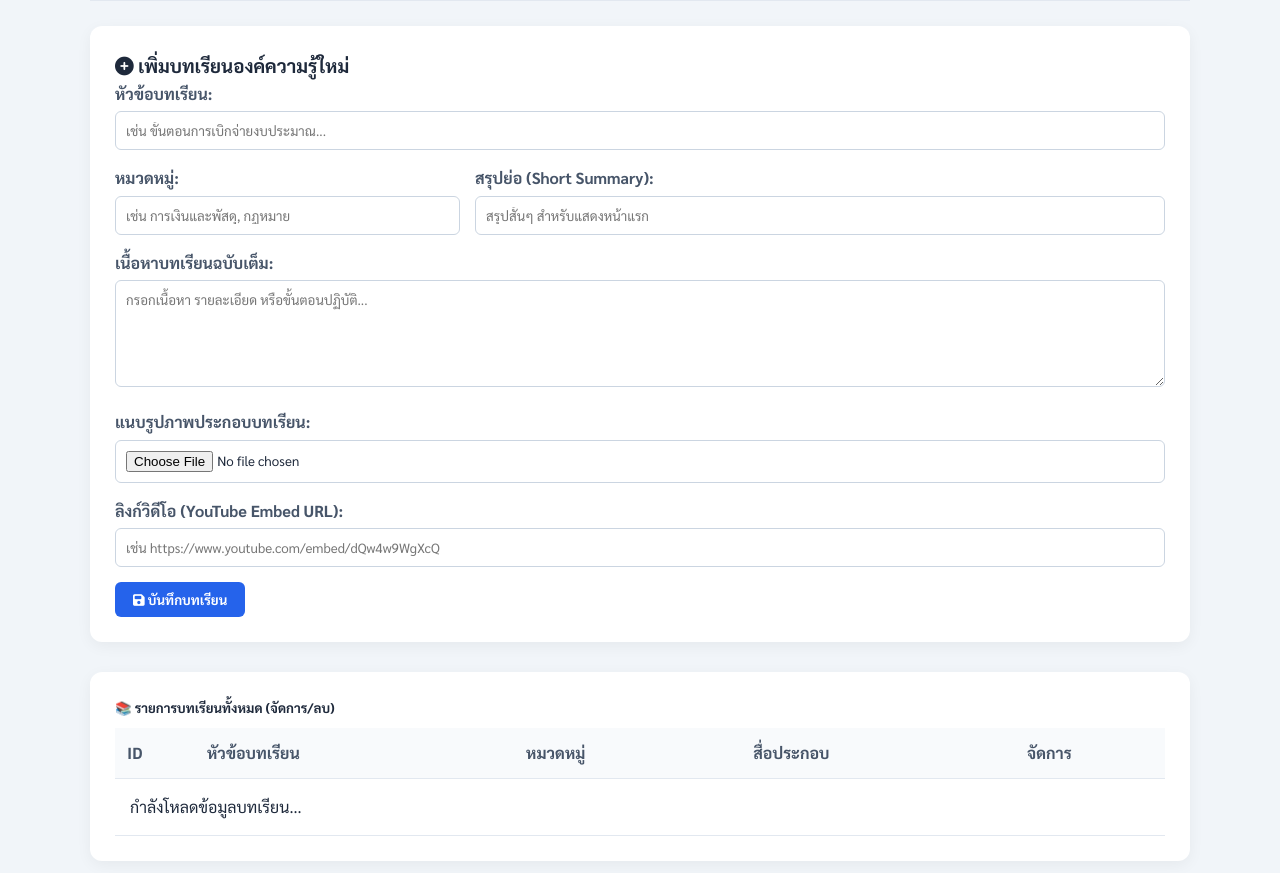
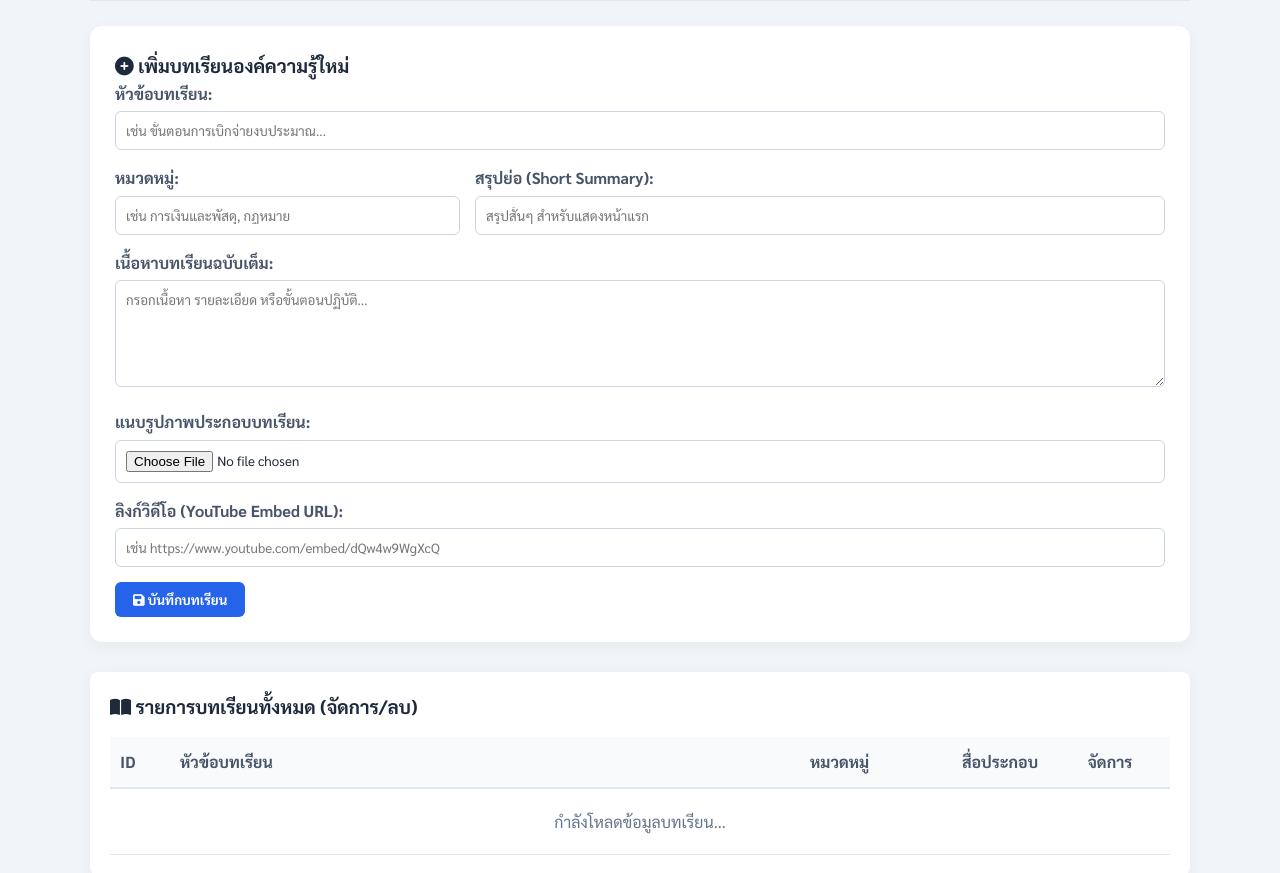
Before and after one commit to tanawatch2521-crypto/obto-system, a website: page public/admin.html in a window 1280 px wide. Shown: the part 80-953 px from the top of the page. Drawn offline with nearby package versions, Linux system fonts and the light colour scheme; no server answers.

Commit message:
Update admin.html

```diff
--- a/public/admin.html
+++ b/public/admin.html
@@ -77,36 +77,35 @@
         </button>
     </div>
 </div>
-<!-- 📌 ตารางแสดงรายการบทเรียน -->
-<div class="card mb-4 shadow-sm">
-    <div class="card-body">
-        <h5 class="fw-bold mb-3">📚 รายการบทเรียนทั้งหมด (จัดการ/ลบ)</h5>
-        <div class="table-responsive">
-            <table class="table table-hover align-middle">
-                <thead class="table-light">
-                    <tr>
-                        <th style="width: 80px;">ID</th>
-                        <th>หัวข้อบทเรียน</th>
-                        <th>หมวดหมู่</th>
-                        <th class="text-center">สื่อประกอบ</th>
-                        <th class="text-center" style="width: 150px;">จัดการ</th>
+<!-- 📌 ส่วนแสดงรายการบทเรียนทั้งหมด -->
+<div class="card mb-4 shadow-sm" style="background: white; padding: 20px; border-radius: 8px; margin-bottom: 20px;">
+    <h3 style="margin-top: 0; color: #1e293b;">
+        <i class="fas fa-book-open"></i> รายการบทเรียนทั้งหมด (จัดการ/ลบ)
+    </h3>
+
+    <div style="overflow-x: auto;">
+        <table style="width: 100%; border-collapse: collapse; margin-top: 15px;">
+            <thead>
+                <tr style="background-color: #f8fafc; border-bottom: 2px solid #e2e8f0; text-align: left;">
+                    <th style="padding: 12px 10px; width: 60px;">ID</th>
+                    <th style="padding: 12px 10px;">หัวข้อบทเรียน</th>
+                    <th style="padding: 12px 10px; width: 150px;">หมวดหมู่</th>
+                    <th style="padding: 12px 10px; width: 100px; text-align: center;">สื่อประกอบ</th>
+                    <th style="padding: 12px 10px; width: 120px; text-align: center;">จัดการ</th>
                 </tr>
             </thead>
 
-                <!-- 📌 ใส่ ID นี้ตรง <tbody> ให้ตรงกับ admin.js ครับ -->
+            <!-- 📌 ตัวสำคัญที่สุด: <tbody> ที่มี id="adminLessonsTable" -->
             <tbody id="adminLessonsTable">
                 <tr>
-                        <td colspan="5" class="text-center text-muted" style="padding: 15px;">
+                    <td colspan="5" style="text-align: center; padding: 20px; color: #64748b;">
                         กำลังโหลดข้อมูลบทเรียน...
                     </td>
                 </tr>
             </tbody>
-
         </table>
     </div>
 </div>
-</div>
-
 
     <!-- 📁 อัปโหลดเอกสาร -->
     <div class="card">
```
Lines whose indentation alone changed are shown as unchanged.
